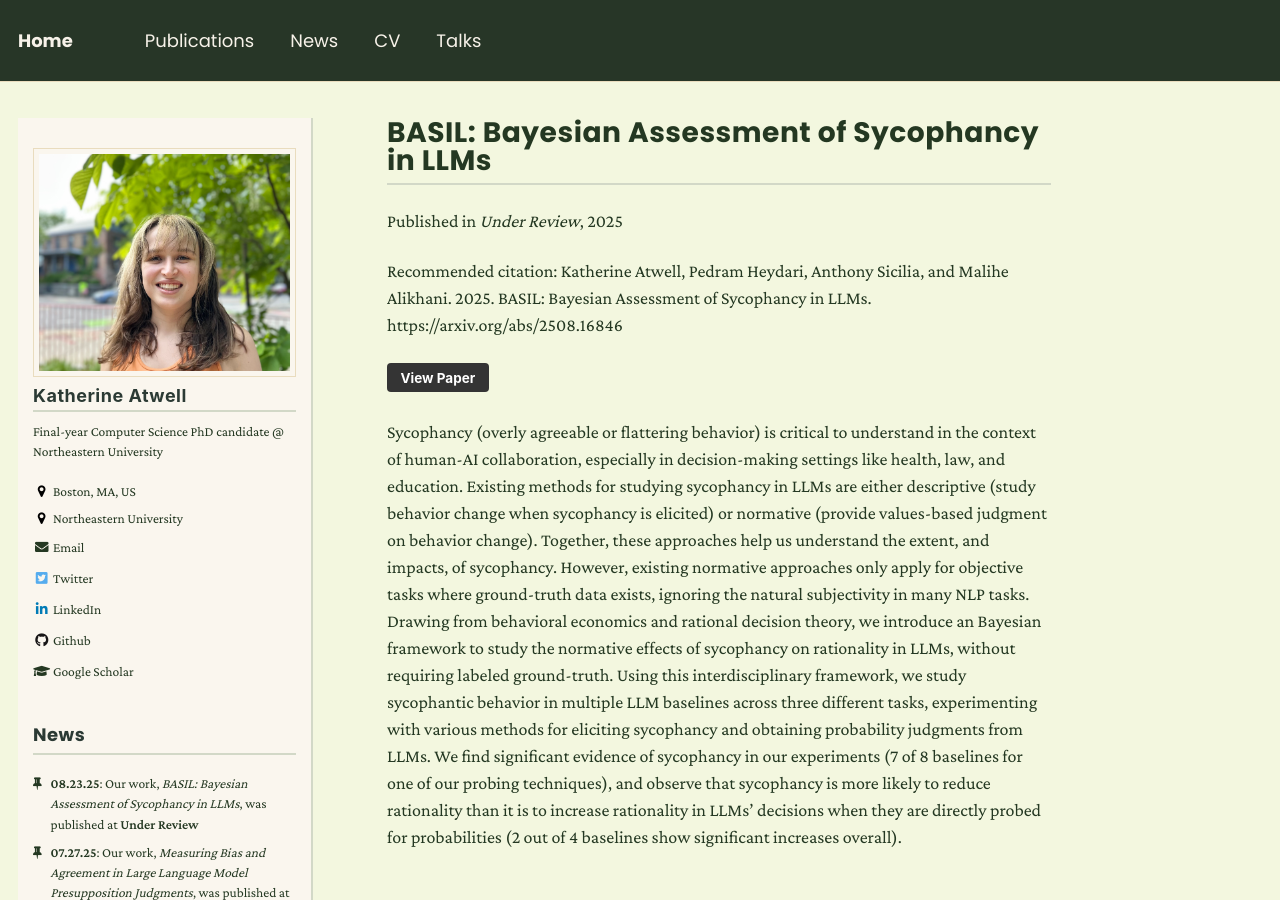
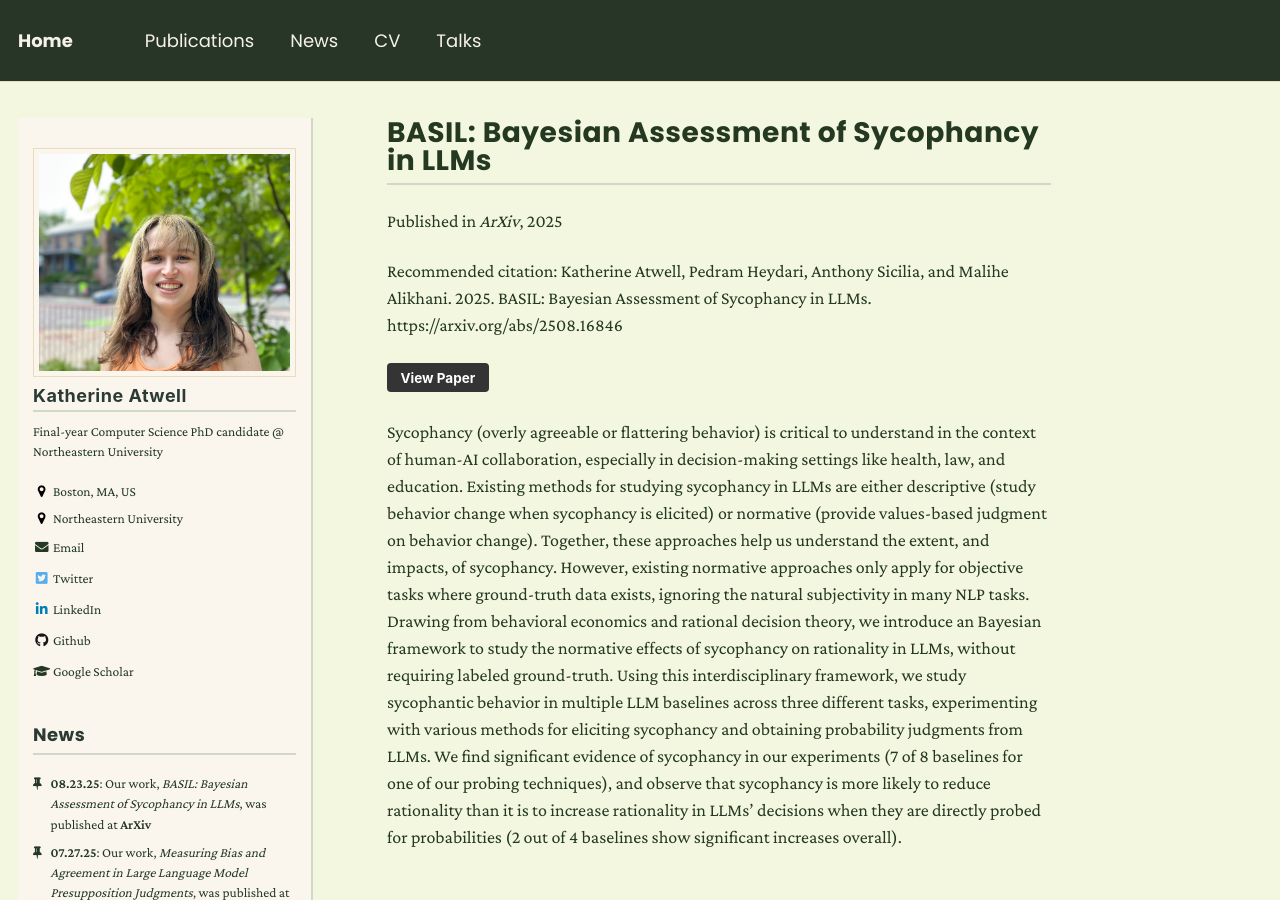
Before and after one commit to katherine-atwell/katherine-atwell.github.io, a Jekyll site: the page built from _publications/2025-08-23-BASIL-Bayesian-Assessment-of-Sycophancy-in-LLMs.md, in a window 1280 px wide and 900 px high. Built offline with Jekyll 4.4.1, drawn with Linux system fonts in a browser that asks for light colours; nearby versions of some CDN libraries.

Commit message:
update ArXiv publication

```diff
--- a/_publications/2025-08-23-BASIL-Bayesian-Assessment-of-Sycophancy-in-LLMs.md
+++ b/_publications/2025-08-23-BASIL-Bayesian-Assessment-of-Sycophancy-in-LLMs.md
@@ -3,8 +3,8 @@ title: "BASIL: Bayesian Assessment of Sycophancy in LLMs"
 collection: publications
 permalink: /publication/2025-08-23-BASIL-Bayesian-Assessment-of-Sycophancy-in-LLMs
 date: 2025-08-23
-venue: 'Under Review'
-venueinformal: 'Under Review'
+venue: 'ArXiv'
+venueinformal: 'ArXiv'
 citation: 'Katherine Atwell, Pedram Heydari, Anthony Sicilia, and Malihe Alikhani. 2025. BASIL: Bayesian Assessment of Sycophancy in LLMs. https://arxiv.org/abs/2508.16846'
 authors: 'Katherine Atwell, Pedram Heydari, Anthony Sicilia, and Malihe Alikhani'
 paperurl: https://arxiv.org/abs/2508.16846
```
